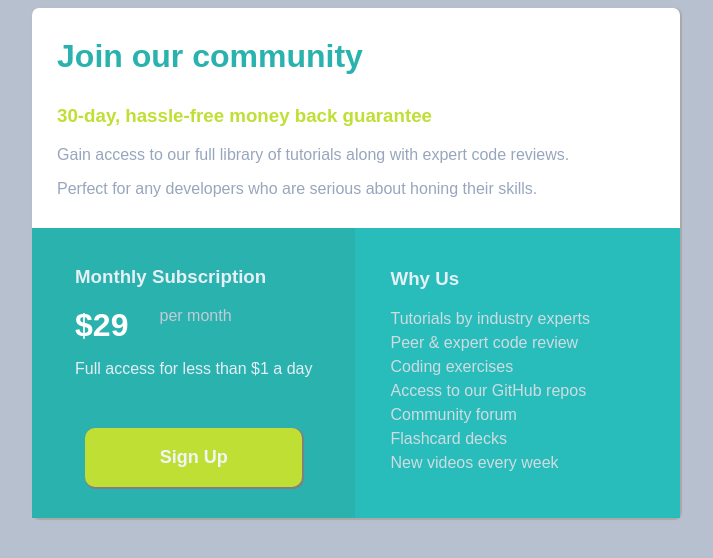
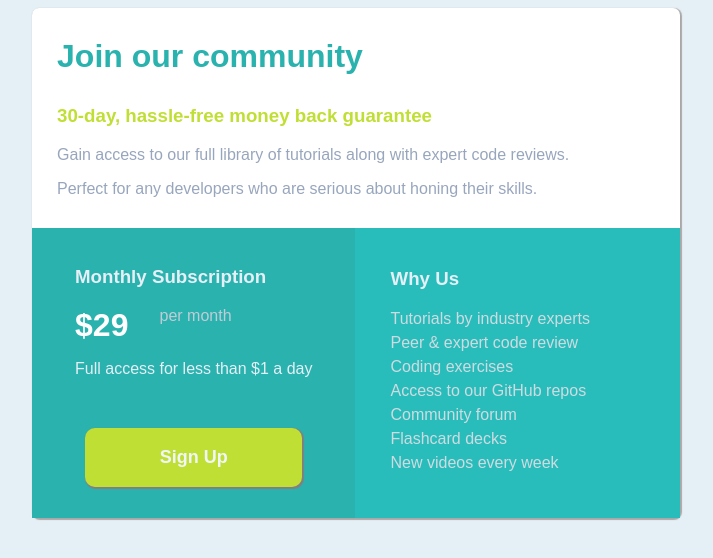
Before and after one commit to AkankshCaimi/frontend-mentor-challenges, a plain HTML site: page index.html in a window 1280 px wide. Shown: the whole page, without its empty margins (280-993 px from the left). Drawn offline with Linux system fonts and the light colour scheme; a web font is replaced by a local one.

Commit message:
Update style.css

```diff
--- a/style.css
+++ b/style.css
@@ -4,7 +4,7 @@
   }
 
 body {
-    background-color: rgb(182, 192, 206);
+    background-color: rgb(229, 240, 246);
     margin-left: 0px;
     display: flex;
     align-items: center;
```
